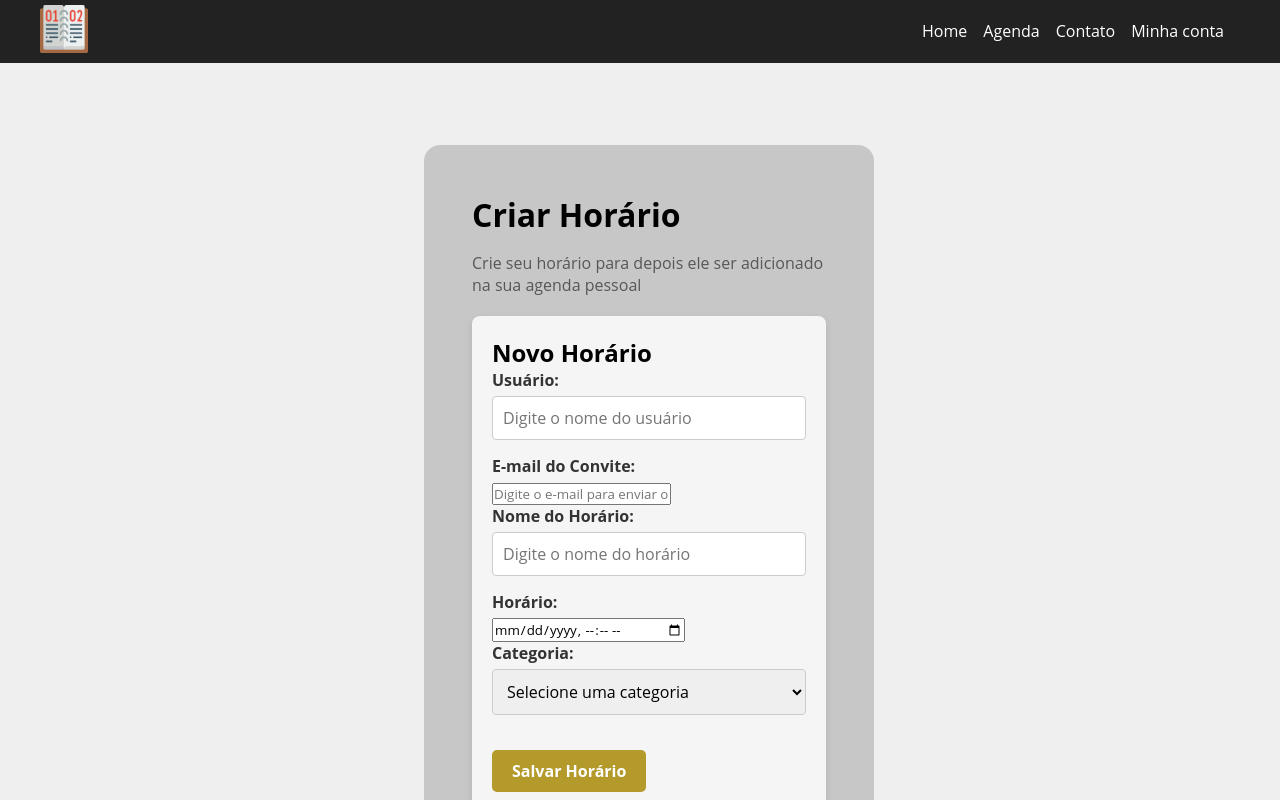
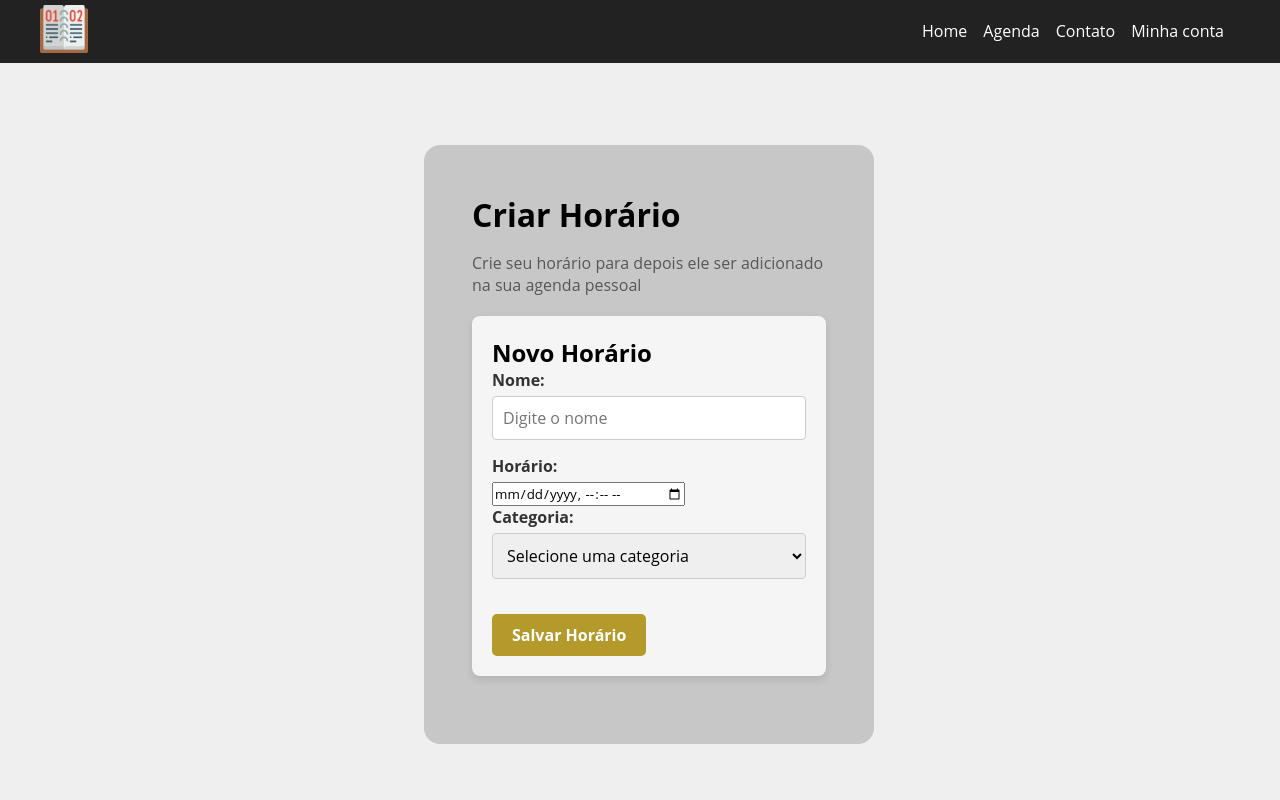
Before and after one commit to GabrielRaupp/TCC_Finalizado, a React (Create React App) app: page /newhorario in a window 1280 px wide. Shown: the top 800 px of the page. Built offline with nearby package versions, Linux system fonts and the light colour scheme.

Commit message:
Add files via upload

```diff
--- a/src/components/horario/HorarioForm.js
+++ b/src/components/horario/HorarioForm.js
@@ -4,30 +4,29 @@ import styles from './HorarioForm.module.css';
 
 const HorarioForm = ({ onSubmitSuccess, horarioData }) => {
   const [name, setName] = useState('');
-  const [username, setUsername] = useState('');
-  const [emailInvite, setEmailInvite] = useState(''); // Novo estado para o e-mail do convite
   const [horarios, setHorarios] = useState('');
   const [category, setCategory] = useState('');
   const [errorMessage, setErrorMessage] = useState('');
-  const [successMessage, setSuccessMessage] = useState('');
+  const [successMessage, setSuccessMessage] = useState(''); // Novo estado para a mensagem de sucesso
 
   useEffect(() => {
     if (horarioData) {
       setName(horarioData.name);
       setHorarios(horarioData.horarios);
       setCategory(horarioData.category || '');
-      setUsername(horarioData.username || '');
     }
   }, [horarioData]);
 
   const handleSubmit = async (e) => {
     e.preventDefault();
 
-    if (!username || !horarios || !category || !emailInvite) {
+    // Validação dos campos
+    if (!name || !horarios || !category) {
       setErrorMessage('Todos os campos são obrigatórios');
       return;
     }
 
+    // Validação de data
     const parsedHorario = new Date(horarios);
     if (isNaN(parsedHorario)) {
       setErrorMessage('Por favor, forneça uma data/hora válida.');
@@ -40,8 +39,6 @@ const HorarioForm = ({ onSubmitSuccess, horarioData }) => {
         name,
         horarios: parsedHorario.toISOString(),
         category,
-        username,
-        emailInvite, // Enviar o e-mail do convite ao backend
       };
 
       if (horarioData) {
@@ -55,17 +52,16 @@ const HorarioForm = ({ onSubmitSuccess, horarioData }) => {
       }
 
       setName('');
-      setUsername('');
-      setEmailInvite(''); // Limpar o e-mail do convite
       setHorarios('');
       setCategory('');
       setErrorMessage('');
-      setSuccessMessage('Horário Criado');
+      setSuccessMessage('Horário Criado'); // Exibe mensagem de sucesso
 
       if (onSubmitSuccess) {
         onSubmitSuccess(response.data);
       }
 
+      // Remove a mensagem de sucesso após 3 segundos
       setTimeout(() => setSuccessMessage(''), 3000);
     } catch (error) {
       console.error('Erro ao salvar o horário:', error);
@@ -78,35 +74,13 @@ const HorarioForm = ({ onSubmitSuccess, horarioData }) => {
       <h2>{horarioData ? 'Editar Horário' : 'Novo Horário'}</h2>
       <form onSubmit={handleSubmit}>
         <div>
-          <label htmlFor="username">Usuário:</label>
-          <input
-            type="text"
-            id="username"
-            value={username}
-            onChange={(e) => setUsername(e.target.value)}
-            placeholder="Digite o nome do usuário"
-            required
-          />
-        </div>
-        <div>
-          <label htmlFor="emailInvite">E-mail do Convite:</label>
-          <input
-            type="email"
-            id="emailInvite"
-            value={emailInvite}
-            onChange={(e) => setEmailInvite(e.target.value)}
-            placeholder="Digite o e-mail para enviar o convite"
-            required
-          />
-        </div>
-        <div>
-          <label htmlFor="name">Nome do Horário:</label>
+          <label htmlFor="name">Nome:</label>
           <input
             type="text"
             id="name"
             value={name}
             onChange={(e) => setName(e.target.value)}
-            placeholder="Digite o nome do horário"
+            placeholder="Digite o nome"
             required
           />
         </div>
```
Also changed, not shown: server.js (+1 -49 lines), 4 other files (tests, documents, lock files or other folders).
